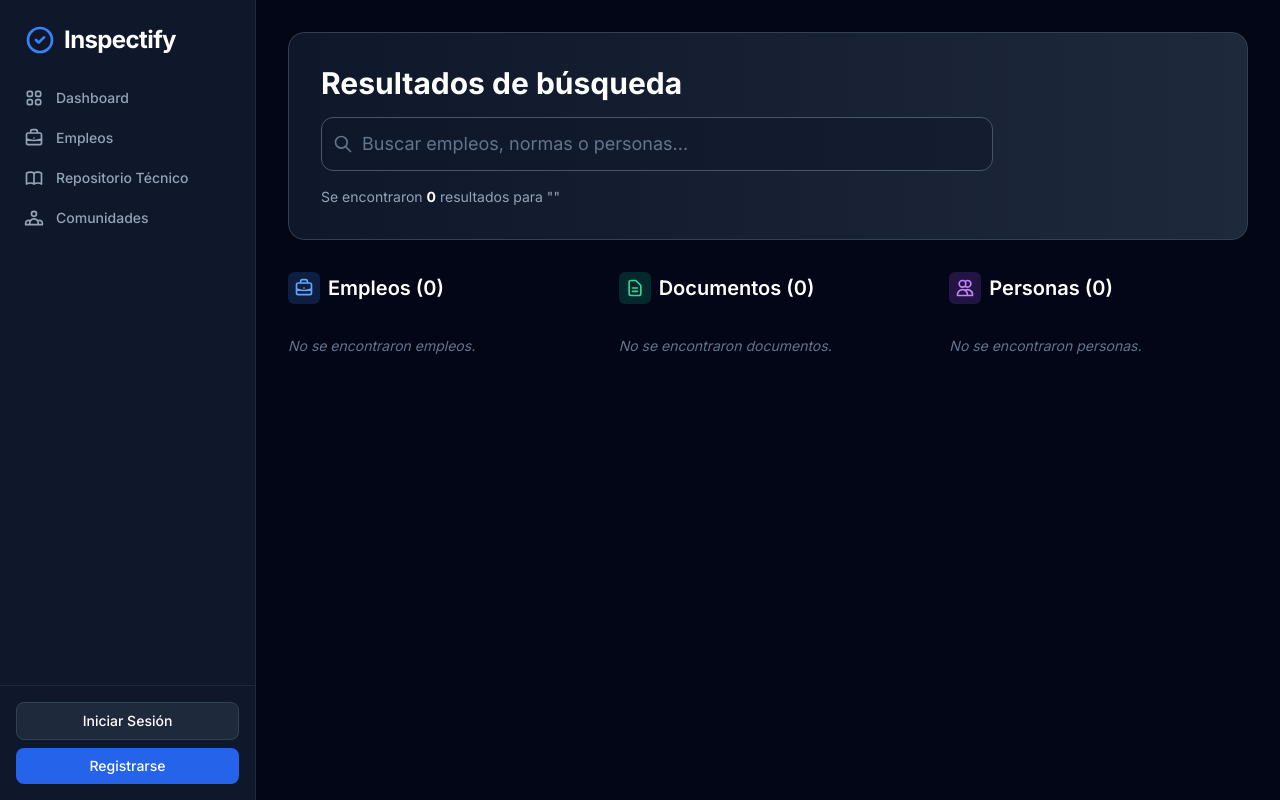
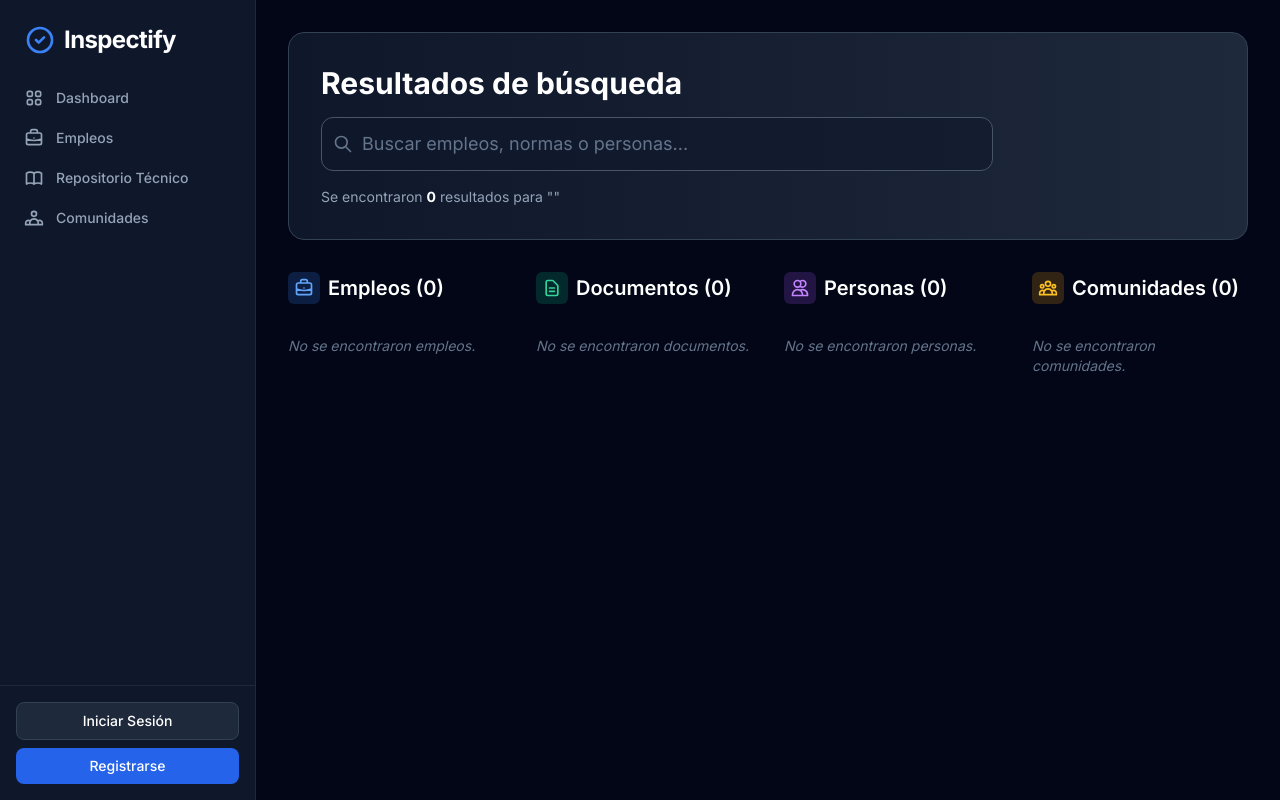
Before and after one commit to TG12r/inspectify, a Django app: page /search/ in a window 1280 px wide. Run offline with Django 5.2, Linux system fonts and the light colour scheme; some libraries are stand-ins or nearby versions.

Commit message:
Búsqueda de comunidades

```diff
--- a/core/views.py
+++ b/core/views.py
@@ -79,9 +79,10 @@ def logout_view(request):
     logout(request)
     return redirect('dashboard')
 
-from django.db.models import Q
+from django.db.models import Q, Count
 from jobs.models import JobOffer
 from repository.models import Document
+from communities.models import Community
 from .models import UserProfile
 
 def search(request):
@@ -90,6 +91,7 @@ def search(request):
     jobs = []
     documents = []
     profiles = []
+    communities = []
 
     if query:
         # Search Jobs
@@ -116,10 +118,17 @@ def search(request):
             Q(user__username__icontains=query)
         ).select_related('user').distinct()[:5]
 
+        # Search Communities
+        communities = Community.objects.filter(
+            Q(name__icontains=query) |
+            Q(description__icontains=query)
+        ).annotate(total_members=Count('memberships')).distinct()[:5]
+
     return render(request, 'core/search_results.html', {
         'query': query,
         'jobs': jobs,
         'documents': documents,
         'profiles': profiles,
-        'total_results': len(jobs) + len(documents) + len(profiles)
+        'communities': communities,
+        'total_results': len(jobs) + len(documents) + len(profiles) + len(communities)
     })
--- a/templates/core/search_results.html
+++ b/templates/core/search_results.html
@@ -25,7 +25,7 @@
     </div>
 
     <!-- Results Grid -->
-    <div class="grid grid-cols-1 lg:grid-cols-3 gap-8">
+    <div class="grid grid-cols-1 lg:grid-cols-2 xl:grid-cols-4 gap-8">
 
         <!-- Jobs Section -->
         <div class="space-y-4">
@@ -123,6 +123,52 @@
             {% endfor %}
         </div>
 
+        <!-- Communities Section -->
+        <div class="space-y-4">
+            <h2 class="text-xl font-semibold text-white flex items-center gap-2">
+                <span class="p-1.5 bg-amber-500/20 rounded-md text-amber-400">
+                    <svg class="w-5 h-5" fill="none" stroke="currentColor" viewBox="0 0 24 24">
+                        <path stroke-linecap="round" stroke-linejoin="round" stroke-width="2"
+                            d="M17 20h5v-2a3 3 0 00-5.356-1.857M17 20H7m10 0v-2c0-.656-.126-1.283-.356-1.857M7 20H2v-2a3 3 0 015.356-1.857M7 20v-2c0-.656.126-1.283.356-1.857m0 0a5.002 5.002 0 019.288 0M15 7a3 3 0 11-6 0 3 3 0 016 0zm6 3a2 2 0 11-4 0 2 2 0 014 0zM7 10a2 2 0 11-4 0 2 2 0 014 0z">
+                        </path>
+                    </svg>
+                </span>
+                Comunidades ({{ communities|length }})
+            </h2>
+            {% for community in communities %}
+            <a href="{% url 'community_detail' community.slug %}"
+                class="block glass-panel p-4 rounded-xl hover:border-amber-500/50 transition-colors group">
+                <div class="flex items-start gap-3">
+                    {% if community.icon %}
+                    <div class="text-3xl">{{ community.icon }}</div>
+                    {% else %}
+                    <div class="w-10 h-10 rounded-lg bg-gradient-to-br from-amber-500/20 to-orange-500/20 flex items-center justify-center text-amber-400">
+                        <svg class="w-5 h-5" fill="none" stroke="currentColor" viewBox="0 0 24 24">
+                            <path stroke-linecap="round" stroke-linejoin="round" stroke-width="2"
+                                d="M17 20h5v-2a3 3 0 00-5.356-1.857M17 20H7m10 0v-2c0-.656-.126-1.283-.356-1.857M7 20H2v-2a3 3 0 015.356-1.857M7 20v-2c0-.656.126-1.283.356-1.857m0 0a5.002 5.002 0 019.288 0M15 7a3 3 0 11-6 0 3 3 0 016 0zm6 3a2 2 0 11-4 0 2 2 0 014 0zM7 10a2 2 0 11-4 0 2 2 0 014 0z">
+                            </path>
+                        </svg>
+                    </div>
+                    {% endif %}
+                    <div class="flex-1 min-w-0">
+                        <h3 class="font-medium text-white group-hover:text-amber-400 truncate">{{ community.name }}</h3>
+                        <p class="text-xs text-slate-400 mt-1 line-clamp-2">{{ community.description }}</p>
+                        <div class="flex items-center gap-1 mt-2 text-xs text-slate-500">
+                            <svg class="w-3 h-3" fill="none" stroke="currentColor" viewBox="0 0 24 24">
+                                <path stroke-linecap="round" stroke-linejoin="round" stroke-width="2"
+                                    d="M12 4.354a4 4 0 110 5.292M15 21H3v-1a6 6 0 0112 0v1zm0 0h6v-1a6 6 0 00-9-5.197M13 7a4 4 0 11-8 0 4 4 0 018 0z">
+                                </path>
+                            </svg>
+                            <span>{{ community.total_members }} miembro{{ community.total_members|pluralize }}</span>
+                        </div>
+                    </div>
+                </div>
+            </a>
+            {% empty %}
+            <div class="text-slate-500 text-sm italic py-4">No se encontraron comunidades.</div>
+            {% endfor %}
+        </div>
+
     </div>
 </div>
 {% endblock %}
```
Also changed, not shown: communities/views.py (+13 -1 lines), templates/communities/list.html (+25 -0 lines).
